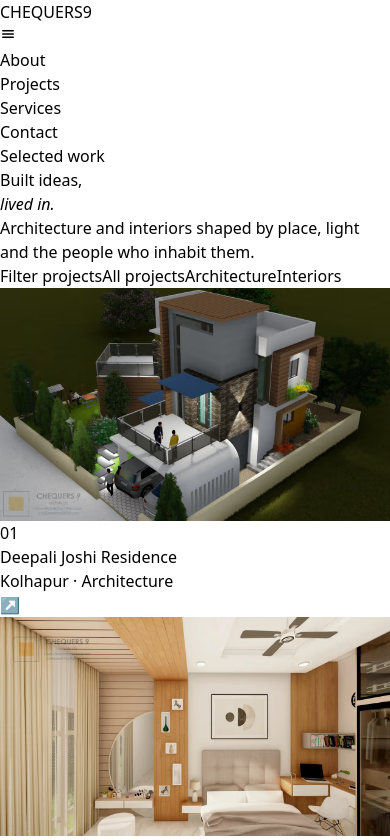
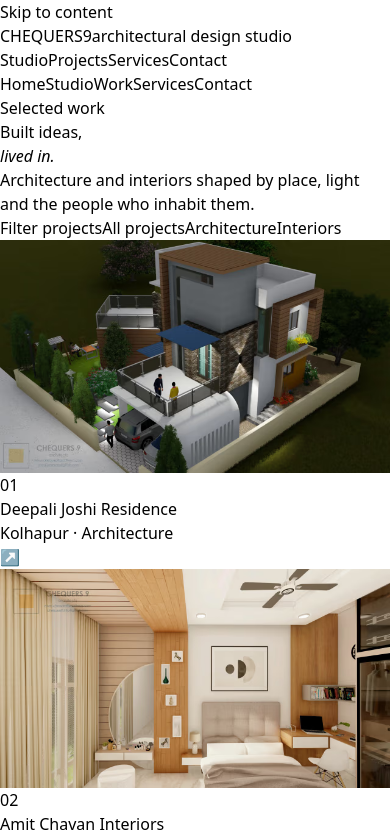
Before and after one commit to Minesh78/Chequers9, a React (Vite) app: page /projects in a window 390 px wide. Shown: the top 840 px of the page. Built offline with nearby package versions, Linux system fonts and the light colour scheme.

Commit message:
feat(layout): add branded responsive application shell
Replace the timed loader and collapsible menu with persistent desktop and mobile navigation, accessible page structure, scroll restoration, footer content, and a catch-all route.

```diff
--- a/src/App.jsx
+++ b/src/App.jsx
@@ -1,40 +1,28 @@
-import React, { useState, useEffect } from "react";
-import "./index.css";
-import { BrowserRouter, Routes, Route } from "react-router-dom";
+import { BrowserRouter, Route, Routes } from "react-router-dom";
 import Layout from "./Pages/Layout";
 import Home from "./Pages/Home";
 import About from "./Pages/About";
 import Projects from "./Pages/Projects";
+import ProjectDetails from "./Components/ProjectDetails";
+import Services from "./Pages/Services";
 import Contact from "./Pages/Contact";
-import Services from "./Pages/Services";
-import Loader from "./Components/Loader";
-import  ProjectDetails  from "./Components/ProjectDetails";
+import NotFound from "./Pages/NotFound";
+import "./index.css";
 
-function App() {
-	const [loading, setLoading] = useState(true);
-
-	useEffect(() => {
-		setTimeout(() => setLoading(false), 5100);
-	}, []);
-
+export default function App() {
   return (
-		<>
-			{loading ? <Loader /> : <></>}
-
     <BrowserRouter>
       <Routes>
         <Route path="/" element={<Layout />}>
           <Route index element={<Home />} />
           <Route path="about" element={<About />} />
-						<Route path="projects" element={<Projects />}/>
+          <Route path="projects" element={<Projects />} />
           <Route path="projects/:id/:title" element={<ProjectDetails />} />
           <Route path="services" element={<Services />} />
           <Route path="contact" element={<Contact />} />
+          <Route path="*" element={<NotFound />} />
         </Route>
       </Routes>
     </BrowserRouter>
-		</>
   );
 }
-
-export default App;
--- a/src/Components/Loader.jsx
+++ /dev/null
@@ -1,25 +0,0 @@
-import React from 'react'
-import {motion, AnimatePresence, anticipate} from 'framer-motion';
-
-function Loader() {
-
-
-  return (
-    <>
-    <AnimatePresence>
-    <motion.div   initial={{opacity:1}} animate={{opacity:0}} transition={{duration:3.5,delay:3,ease:"anticipate"}} className='flex justify-center bg-white items-center fixed z-50 h-screen w-[100%] transition-opacity ease-in-out '>
-
-        <motion.div initial={{opacity:1,scale:0.9}}  animate={{opacity:0, scale:1}} transition={{duration:3,delay:3,ease:"anticipate"}} className='flex justify-center items-center aspect-square w-[50%] sm:w-[28%] border-solid border-8 border-[#777B7E] drop-shadow-lg transition-opacity ease-in-out '>
-
-        <div className='aspect-square w-[40%] sm:w-[33.33%] border-solid drop-shadow-2xl bg-yellow-500 transition-opacity ease-in-out'>
-
-        </div>
-
-        </motion.div>
-    </motion.div>
-    </AnimatePresence>
-    </>
-  )
-}
-
-export default Loader
--- a/src/Components/Navbar.jsx
+++ b/src/Components/Navbar.jsx
@@ -1,52 +1,31 @@
-import React, {useState} from 'react'
-import { NavLink } from 'react-router-dom';
+import { NavLink } from "react-router-dom";
+import { useLocation } from "react-router-dom";
+import Brand from "./Brand";
+import { site } from "../content/site";
 
-
-
-
-const Navbar = () => {
-
-  let [open,setOpen]=useState(false);
-
+export default function Navbar() {
+  const { pathname } = useLocation();
   return (
-    <>
-
-    <div  className=' w-full fixed top-0 right-0 z-10 bg-[#777B7E]  '>
-      <div className='md:flex items-center justify-between py-3 md:px-7 px-4'>
-      <div className=' cursor-pointer flex  items-center  text-white'>
-        <span className=' text-xl md:text-3xl mr-1 pt-2'>
-        {/* Logo Placeholder */}
-        </span>
-        <NavLink to="/" className='text-white  hover:text-yellow-400  font-bold sm:text-2xl  text-l duration-500 drop-shadow-lg' onClick={()=>setOpen(false)}>CHEQUERS9</NavLink>
+    <header className={`site-header${pathname === "/" ? " site-header--home" : ""}`}>
+      <div className="header-inner shell">
+        <Brand />
+        <nav className="desktop-nav" aria-label="Primary navigation">
+          {site.navigation.slice(1).map((item) => (
+            <NavLink key={item.href} to={item.href}>
+              {item.label}
+            </NavLink>
+          ))}
+        </nav>
       </div>
 
-      <div onClick={()=>setOpen(!open)} className='md:text-3xl text-2xl text-white absolute right-8 top-3 md:top-4 cursor-pointer md:hidden '>
-      <ion-icon name={open ? 'close':'menu'}></ion-icon>
-      </div>
-
-      <ul onClick={()=>setOpen(!open)} className={`md:flex md:items-center md:pb-0 pb-1  absolute md:static  md:z-auto z-[-1] left-0 w-full   md:w-auto md:pl-0 pl-9 backdrop-blur-sm md:backdrop-blur-0 bg-[#200b0e6e]  md:bg-transparent transition-all duration-500  ease-in ${open ? 'top-12 ':'top-[-350px] ' }`}>
-
-            <li  className='md:ml-8 text-l md:my-0 my-7 '>
-              <NavLink to="/about" className='text-white  hover:text-yellow-300  transition-opacity duration-100'>About</NavLink>
-            </li>
-
-            <li  className='md:ml-6 text-l md:my-0 my-7'>
-              <NavLink to="/projects" className='text-white  hover:text-yellow-300  transition-opacity duration-100'>Projects</NavLink>
-            </li>
-
-            <li  className='md:ml-8 text-l md:my-0 my-7'>
-              <NavLink to="/services" className='text-white  hover:text-yellow-300  transition-opacity duration-100'>Services</NavLink>
-            </li>
-
-            <li  className='md:ml-8 text-l md:my-0 my-7'>
-              <NavLink to="/contact" className='text-white  hover:text-yellow-300   hover:scale-100 transition-opacity duration-100'>Contact</NavLink>
-            </li>
-
-      </ul>
-      </div>
-    </div>
-    </>
-  )
+      <nav className="mobile-nav" aria-label="Mobile navigation">
+        {site.navigation.map((item) => (
+          <NavLink key={item.href} to={item.href} end={item.href === "/"}>
+            <span className="nav-dot" aria-hidden="true" />
+            {item.shortLabel}
+          </NavLink>
+        ))}
+      </nav>
+    </header>
+  );
 }
-
-export default Navbar
--- a/src/Pages/Layout.jsx
+++ b/src/Pages/Layout.jsx
@@ -1,16 +1,16 @@
-import React from 'react'
-import { Outlet } from 'react-router-dom'
-import Navbar from '../Components/Navbar'
+import { Outlet } from "react-router-dom";
+import Navbar from "../Components/Navbar";
+import Footer from "../Components/Footer";
+import ScrollToTop from "../Components/ScrollToTop";
 
-const Layout = () => {
+export default function Layout() {
   return (
     <>
-        <Navbar />
-
-        <Outlet />
-
+      <a className="skip-link" href="#main-content">Skip to content</a>
+      <ScrollToTop />
+      <Navbar />
+      <main id="main-content"><Outlet /></main>
+      <Footer />
     </>
-  )
+  );
 }
-
-export default Layout
--- /dev/null
+++ b/src/Pages/NotFound.jsx
@@ -0,0 +1,11 @@
+import { Link } from "react-router-dom";
+
+export default function NotFound() {
+  return (
+    <section className="not-found shell">
+      <p className="eyebrow">404 · Not found</p>
+      <h1>There’s nothing built here yet.</h1>
+      <Link className="text-link" to="/">Return home ↗</Link>
+    </section>
+  );
+}
```
Lines whose indentation alone changed are shown as unchanged.
